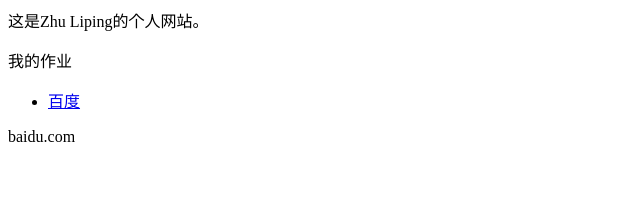
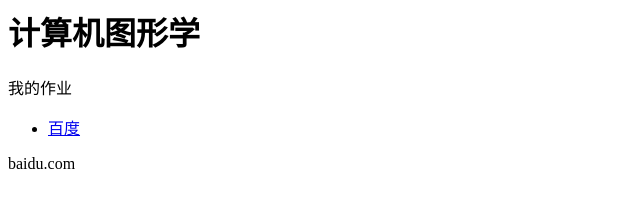
Before and after one commit to zlp716/zlp716.github.io, a plain HTML site: page index.html in a window 1280 px wide. Shown: the whole page, without its empty margins (0-640 px from the left). Drawn offline with Linux system fonts and the light colour scheme.

Commit message:
Update index.html

```diff
--- a/index.html
+++ b/index.html
@@ -1,5 +1,5 @@
+<h1>计算机图形学</h1>
 
-<p>这是Zhu Liping的个人网站。 </p>
 <p>我的作业</p>
 
 <ul>
```
